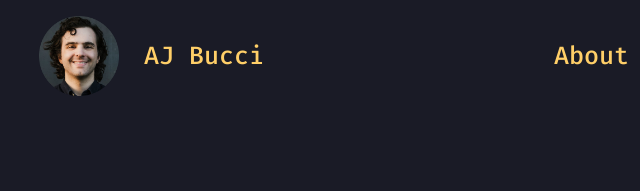
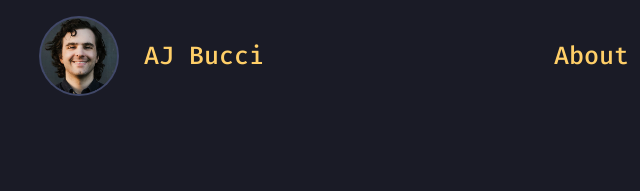
Before and after one commit to ajbucci/fake-web-terminal, a plain HTML site: page index.html in a window 1280 px wide. Shown: the top 191 px of the page, 73-713 px from the left. Drawn offline with Linux system fonts and the light colour scheme; files whose address does not match are found by name.

Commit message:
headshot gradient border

```diff
--- a/index.html
+++ b/index.html
@@ -10,7 +10,9 @@
     <header>
         <div class="icon">
             <a href="/" class="headshot">
-                <img src="headshot.png" class="headshot">
+                <div class="headshot-border">
+                    <img src="headshot.png" class="headshot">
+                </div>
             </a>
             <a href="/">AJ Bucci</a>
         </div>
--- a/styles.css
+++ b/styles.css
@@ -61,16 +61,35 @@ header {
     margin: 0 var(--side-margin) 5rem var(--side-margin);
 }
 
-header .icon a.headshot {
+header .icon a.headshot, header .icon div.headshot-border {
     height: 100%;
     margin: 0;
     padding: 0;
 }
+
+header .icon div.headshot-border {
+    aspect-ratio: 1 / 1;
+    display: flex;
+    align-items: center;
+    justify-content: center;
+    border-radius: 50%;
+    background: var(--tn-black);
+}
+
+header .icon div.headshot-border:hover {
+    background: linear-gradient(var(--tn-black), var(--tn-bright-yellow), var(--tn-black));
+}
 header .icon img.headshot {
-   max-height: 100%;
+   max-height: 95%;
    width: auto;
    height: auto;
+   /*border: 0.2rem solid var(--tn-black);
+   border-radius: 50%;*/
 }
+
+/*header .icon img.headshot:hover {
+    border: 0.2rem solid var(--tn-red);
+}*/
 header .icon a {
     padding-left: 1em;
 }
@@ -90,6 +109,12 @@ header a {
 }
 header a:hover {
     color: var(--tn-red);
+    background-image: linear-gradient(var(--tn-red), var(--tn-yellow));
+    -webkit-background-clip: text;
+    background-clip: text;
+    -webkit-text-fill-color: transparent;
+
+
 }
 header .topnav a {
     padding-left: 2em;
```
